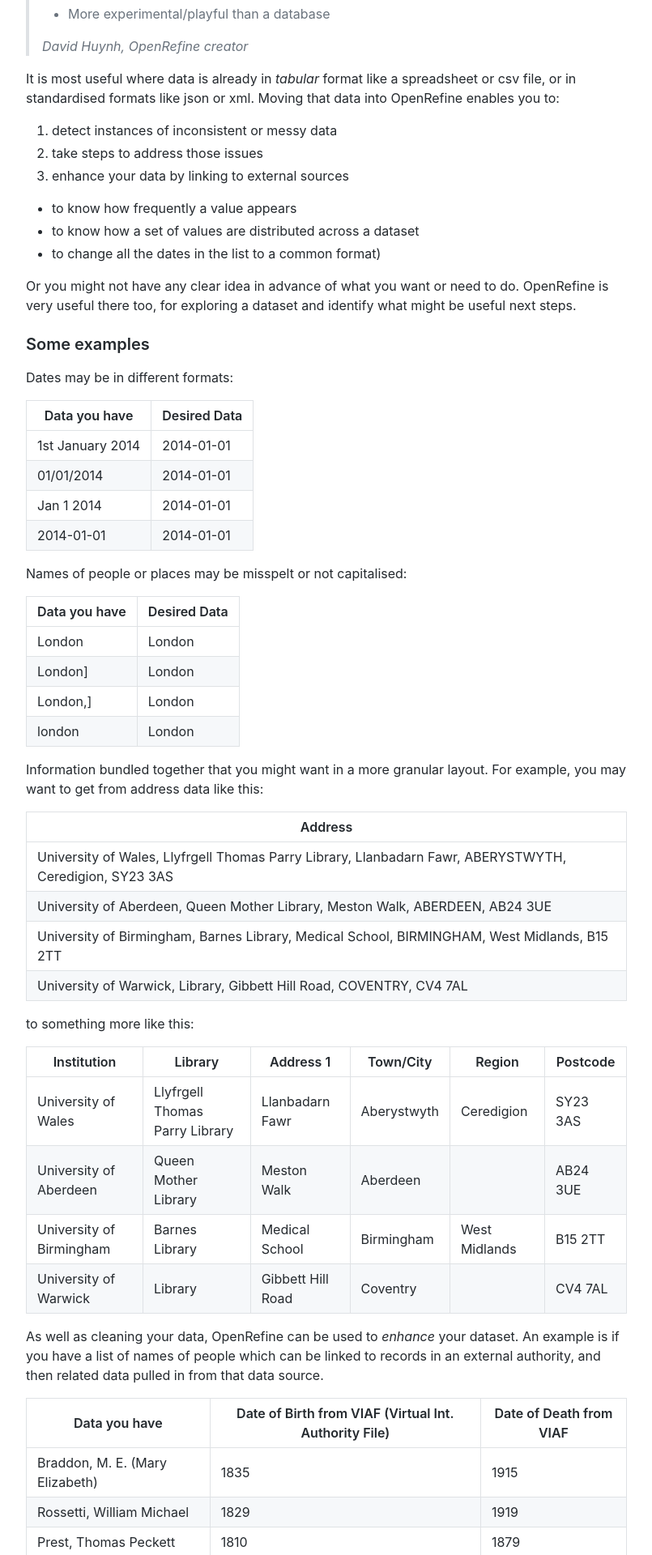
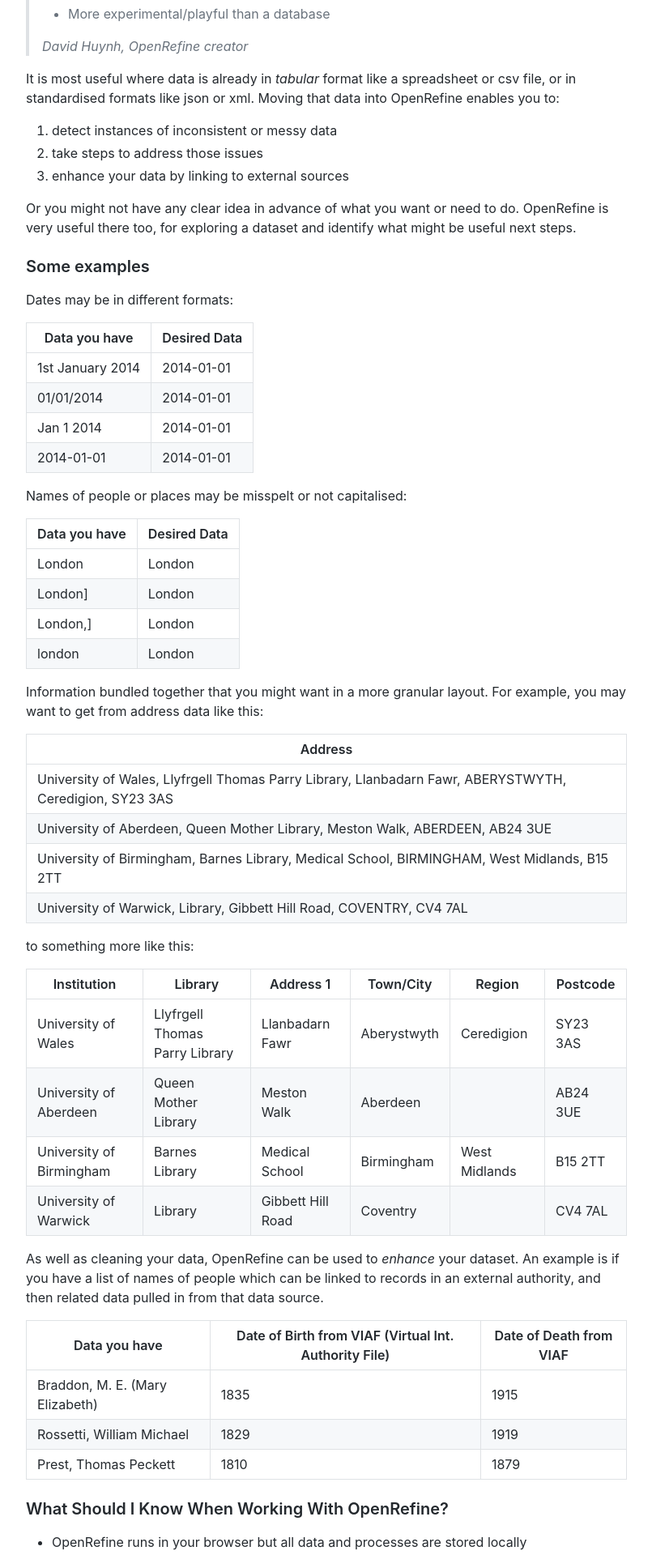
Before and after one commit to DCULibrary/open-refine-workshop, a Jekyll site: the page built from _workshop/index.md, in a window 1280 px wide. Shown: the part 690-2610 px from the top of the page at 81% size, without its empty margins (365-1170 px from the left). Built offline with Jekyll 4.4.1, drawn with Linux system fonts in a browser that asks for light colours; some web fonts are replaced.

Commit message:
Remove content

```diff
--- a/_workshop/index.md
+++ b/_workshop/index.md
@@ -27,11 +27,6 @@ It is most useful where data is already in _tabular_ format like a spreadsheet o
 1. detect instances of inconsistent or messy data
 2. take steps to address those issues
 3. enhance your data by linking to external sources
-
-[//]: # (Some common tasks  for using OpenRefine:
-* to know how frequently a value appears
-* to know how a set of values are distributed across a dataset
-* to change all the dates in the list to a common format)
 
 Or you might not have any clear idea in advance of what you want or need to do. OpenRefine is very useful there too, for exploring a dataset and identify what might be useful next steps.
 
```
